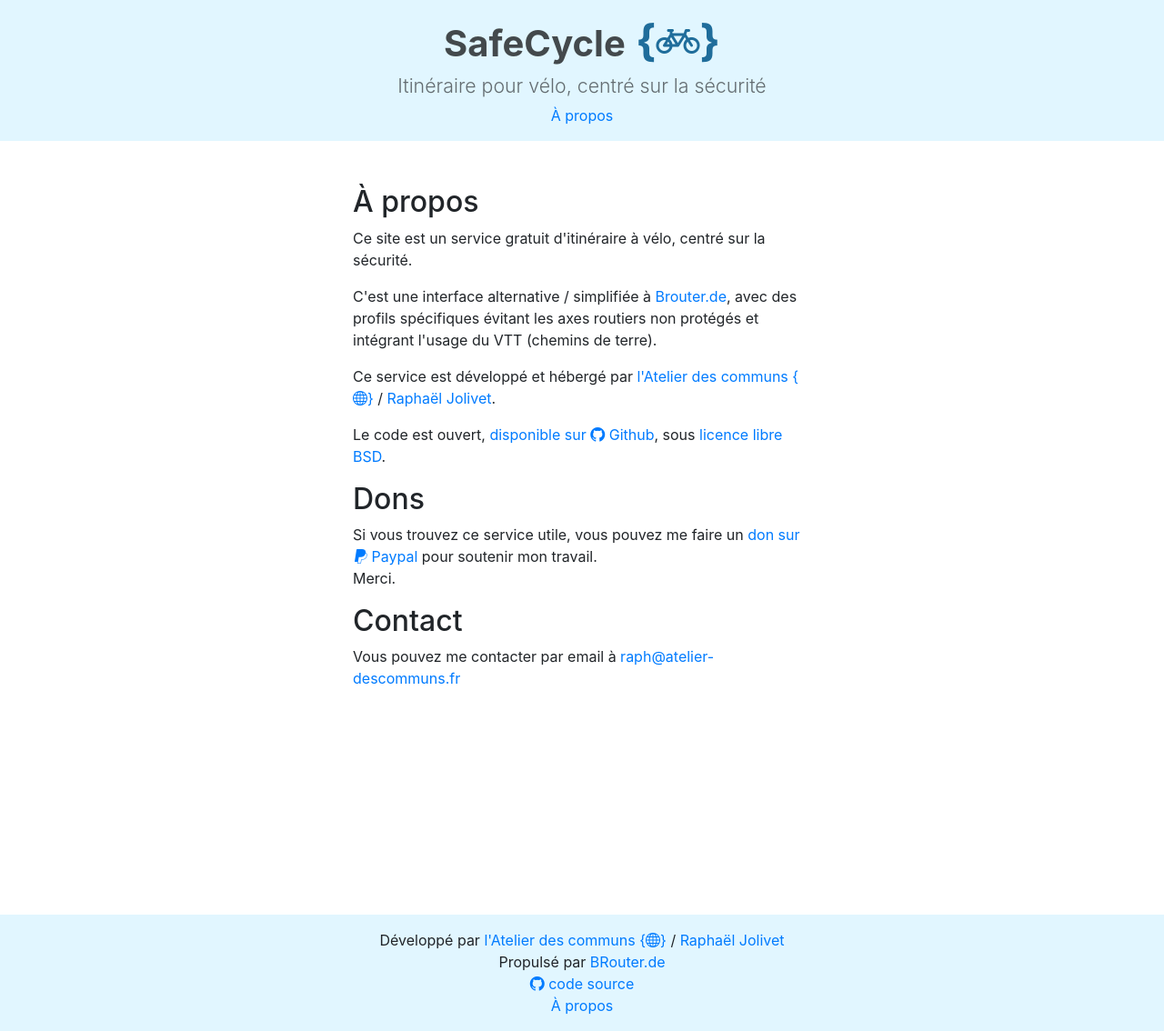
After one commit to atelier-des-communs/safecycle, a Flask app: page /about in a window 1280 px wide. The commit adds this page. Shown: the whole page at 91% size. Run offline with Flask 2, Linux system fonts and the light colour scheme; parts of the project's set-up code (start-up, migrations or seed data) failed here and were passed over; some libraries are stand-ins or nearby versions.

Commit message:
Add about & footer

```diff
--- a/app.py
+++ b/app.py
@@ -5,7 +5,7 @@
 from lib.cache import cache
 from lib.config import Config
 from lib.utils import get_route, process_message, to_json, js_response, get_route_safe, HttpError, \
-    same_itineraries, is_worth, purge_bad_itineraries, error
+    same_itineraries, is_worth, purge_bad_itineraries, error, get_all_itineraries
 
 app = Flask(__name__)
 
@@ -20,6 +20,11 @@
 def index():
     return render_template("index.html")
 
+
+@app.route("/about")
+def about():
+    return render_template("about.html")
+
 @app.route("/api/itineraries")
 def get_itineraries():
 
@@ -27,18 +32,8 @@
     end = list(map(lambda s: float(s), request.args["end"].split(",")))
     prof = request.args["profile"]
 
-    itis = []
-
-    try:
-
-        for profile in ["route"] if prof == "route" else ["route", "vtt"]:
-            for alternative in range(1, 4):
-                iti = get_route_safe(start, end, profile, alternative)
-                iti.id = "%s-%d" %(profile,  alternative)
-                itis.append(iti)
-
-        itis = purge_bad_itineraries(itis)
-
+    try :
+        itis = get_all_itineraries(start, end, prof)
     except HttpError as e:
         if e.status == 400:
             return "No itinerary found", 400
--- a/static/css/main.css
+++ b/static/css/main.css
@@ -16,6 +16,19 @@
 
 .header {
     background-color: #e1f6ff;
+}
+
+#footer {
+    margin-top: 200px;
+    padding: 1em;
+    text-align: center;
+    background-color: #e1f6ff;
+}
+
+.container.about {
+    max-width: 600px;
+    margin:auto;
+    padding:3em;
 }
 
 #stripes {
--- /dev/null
+++ b/templates/about.html
@@ -0,0 +1,38 @@
+{% extends "base.html" %}
+{% block content %}
+
+    <div class="container about">
+        <h2>À propos</h2>
+
+        <p>
+            Ce site est un service gratuit d'itinéraire à vélo, centré sur la sécurité.
+        </p>
+
+        <p>
+            C'est une interface alternative / simplifiée à <a href="http://brouter.de/brouter-web/">Brouter.de</a>, avec des profils spécifiques évitant les axes routiers non protégés
+            et intégrant l'usage du VTT (chemins de terre).
+        </p>
+
+        <p>
+            Ce service est développé et hébergé par <a href="https://atelier-des-communs.fr">l'Atelier des communs {<i class="bi-globe"></i>}</a> / <a href="https://raphael-jolivet.name">Raphaël Jolivet</a>.<br/>
+        </p>
+
+        <p>
+            Le code est ouvert, <a href="https://github.com/atelier-des-communs/safecycle">disponible sur <i class="bi-github"></i> Github</a>, sous <a href="https://github.com/atelier-des-communs/safecycle/blob/main/LICENSE">licence libre BSD</a>.
+        </p>
+
+        <h2>Dons</h2>
+
+        <p>
+            Si vous trouvez ce service utile, vous pouvez me faire un <a href="https://www.paypal.com/paypalme/atelierdescommuns">don sur <i class="bi-paypal"></i> Paypal</a> pour soutenir mon travail.<br/>
+            Merci.
+        </p>
+
+        <h2>Contact</h2>
+
+        Vous pouvez me contacter par email à <a href="mailto:raph@atelier-descommuns.fr">raph@atelier-descommuns.fr</a>
+
+
+    </div>
+
+{% endblock %}
--- /dev/null
+++ b/templates/base.html
@@ -0,0 +1,51 @@
+<html lang="fr">
+<head>
+    <title>SafeCycle - Itinéraire pour vélo, centré sur la sécurité</title>
+
+    <meta name="description" content="Itinéraire pour vélo, centré sur la sécurité" />
+    <meta name="viewport" content="width=device-width, initial-scale=1.0" />
+
+    <link rel="stylesheet"
+          href="https://unpkg.com/leaflet@1.7.1/dist/leaflet.css"
+          integrity="sha512-xodZBNTC5n17Xt2atTPuE1HxjVMSvLVW9ocqUKLsCC5CXdbqCmblAshOMAS6/keqq/sMZMZ19scR4PsZChSR7A=="
+            crossorigin=""/>
+
+    <link rel="stylesheet"
+          href="https://cdn.jsdelivr.net/npm/bootstrap@4.6.0/dist/css/bootstrap.min.css"
+          integrity="sha384-B0vP5xmATw1+K9KRQjQERJvTumQW0nPEzvF6L/Z6nronJ3oUOFUFpCjEUQouq2+l" crossorigin="anonymous">
+
+    <link rel="stylesheet" href="{{ url_for('static', filename='css/main.css') }}" />
+
+     <script src="https://unpkg.com/leaflet@1.7.1/dist/leaflet.js"
+        integrity="sha512-XQoYMqMTK8LvdxXYG3nZ448hOEQiglfqkJs1NOQV44cWnUrBc8PkAOcXy20w0vlaXaVUearIOBhiXZ5V3ynxwA=="
+       crossorigin=""></script>
+
+    <link rel="stylesheet" href="https://cdn.jsdelivr.net/npm/bootstrap-icons@1.6.1/font/bootstrap-icons.css">
+</head>
+
+<body>
+    <div class="p-3 text-center header">
+        <h1>
+            <a class="title" href="/" >SafeCycle</a>
+            <span class="logo">
+                {<i class="bi-bicycle"></i>}
+            </span>
+        </h1>
+        <h5 class="subtitle">Itinéraire pour vélo, centré sur la sécurité</h5>
+        <a href="{{ url_for("about") }}">À propos</a>
+    </div>
+
+{% block content %}
+{% endblock %}
+
+<div id="footer">
+
+    Développé par <a href="https://atelier-des-communs.fr">l'Atelier des communs {<i class="bi-globe"></i>}</a> / <a href="https://raphael-jolivet.name">Raphaël Jolivet</a><br/>
+    Propulsé par <a href="http://brouter.de/">BRouter.de</a><br/>
+    <a href="https://github.com/atelier-des-communs/safecycle"><i class="bi-github"></i> code source</a><br/>
+    <a href="{{ url_for("about") }}">À propos</a>
+
+</div>
+
+</body>
+</html>
```
Also changed, not shown: lib/utils.py (+18 -0 lines), static/js/main.js (+40 -26 lines), templates/index.html (+3 -38 lines).
